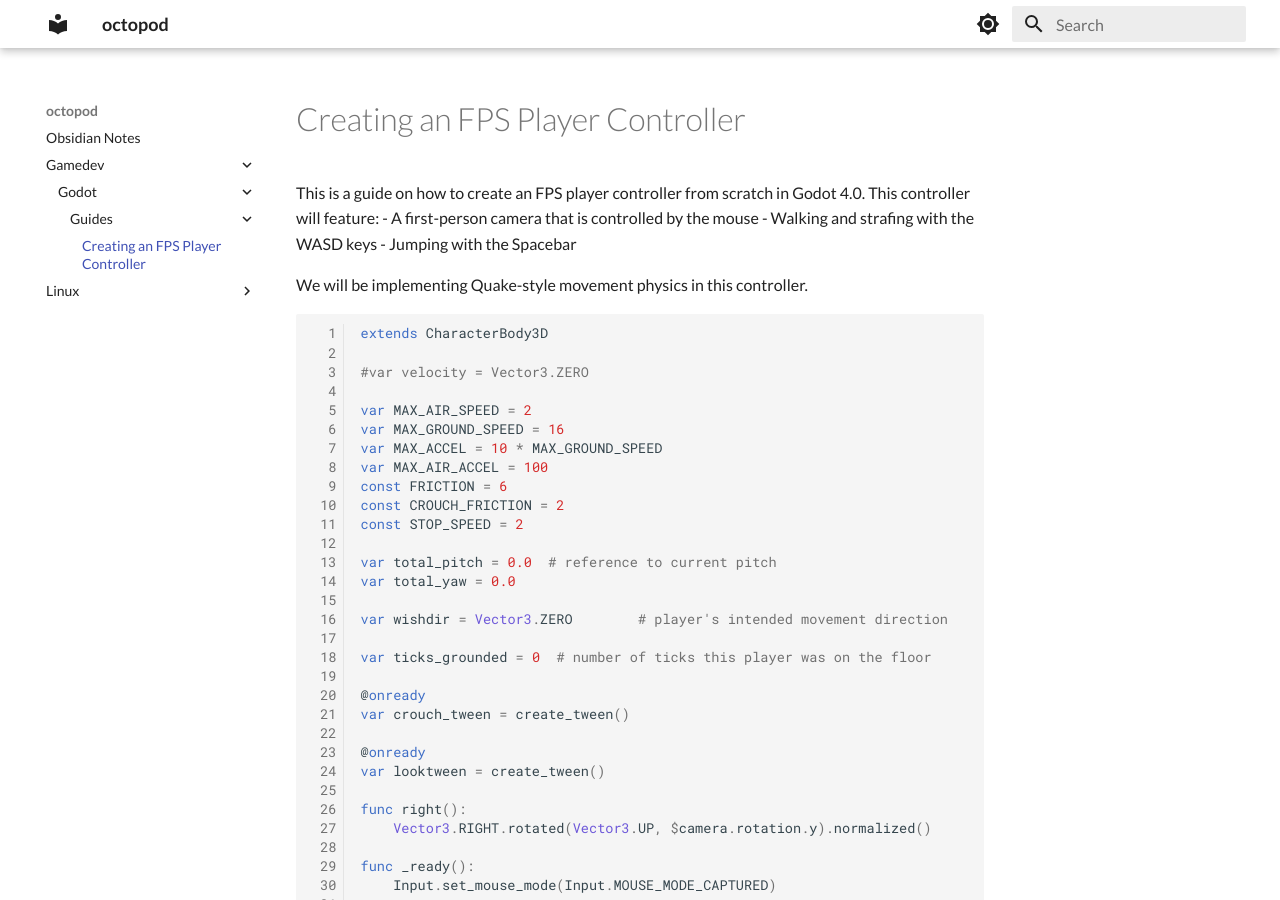
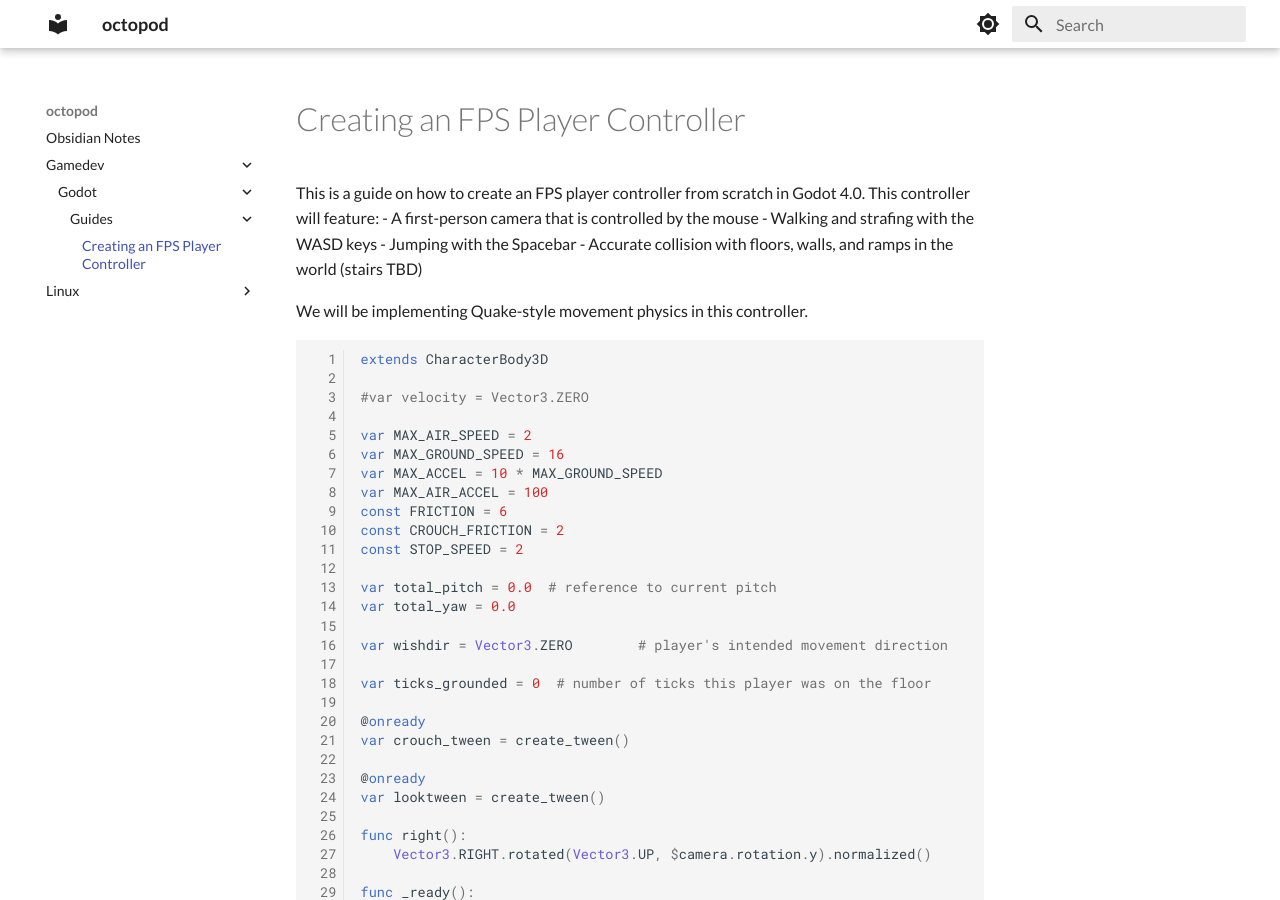
Before and after one commit to bakana808/mkdocs, an MkDocs documentation site: the page built from docs/gamedev/godot/guides/Creating an FPS Controller.md, in a window 1280 px wide and 900 px high. Built offline with MkDocs 1.6.1 and Material for MkDocs 9.7.7, drawn with Linux system fonts in a browser that asks for light colours; some of the changed lines change nothing that is shown; some of the changed text lies outside the part shown.

Commit message:
vault backup: 2023-04-09 02:58:26

```diff
--- a/docs/gamedev/godot/guides/Creating an FPS Controller.md
+++ b/docs/gamedev/godot/guides/Creating an FPS Controller.md
@@ -4,6 +4,7 @@
 - A first-person camera that is controlled by the mouse
 - Walking and strafing with the WASD keys
 - Jumping with the Spacebar
+- Accurate collision with floors, walls, and ramps in the world (stairs TBD)
 
 We will be implementing Quake-style movement physics in this controller.
 
@@ -130,12 +131,6 @@
 
 	velocity += addspeed * wishdir
 
-func untether():
-	tether = null
-	fix_angle()
-
-func set_tether(rail):
-	tether = rail
 
 # get the player's intended camera angle
 func get_wishlook() -> Basis:
@@ -147,6 +142,7 @@
 		wishang = wishang.rotated(wishang.y, total_yaw -rail_rotation.y)
 		wishang = wishang.rotated(wishang.x, total_pitch -rail_rotation.x)
 		return wishang
+
 
 func _physics_process(delta):
 
```
